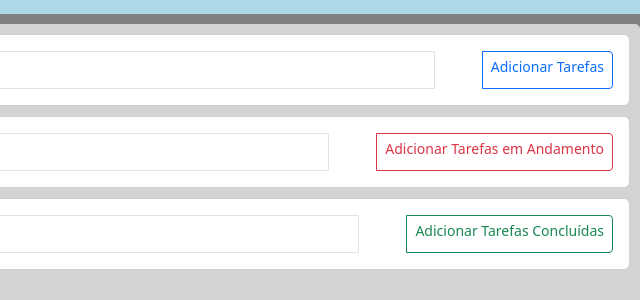
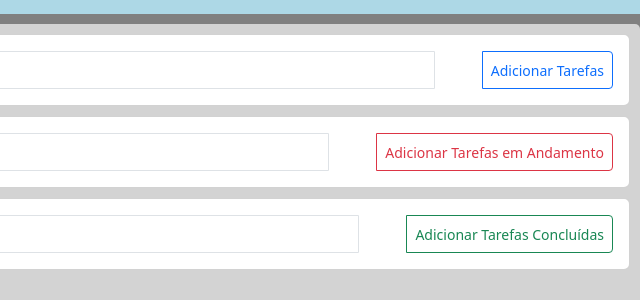
Before and after one commit to jorgebytecraft/GerenciadorTarefa, a website built with Vite: page index.html in a window 1280 px wide. Shown: the part 156-456 px from the top of the page, 640-1280 px from the left. Built offline with nearby package versions, Linux system fonts and the light colour scheme.

Commit message:
Finalizando o Typescript

```diff
--- a/index.html
+++ b/index.html
@@ -6,11 +6,9 @@
     <title>Gerenciador de Tarefas</title>
     <link rel="stylesheet" href="style.css">
 </head>
+
+<body class="area-page">
 <div id="app"></div>
-<script type="module" src="./src/main.ts"></script>
-<script src="https://cdn.jsdelivr.net/npm/bootstrap@5.3.8/dist/js/bootstrap.bundle.min.js"></script>
-<body class="area-page">
-
     <header class="header">
         <div class="header-container">
             <div class="card card-body m-3">
@@ -54,7 +52,7 @@
             <div class="card card-body">
                 <div class="input-group gap-5">
                     <input data-js="adicionar-tarefa" type="text" placeholder="Nova Tarefa" class="form-control">
-                    <botton data-js="botao-tarefa-iniciada"  class="btn btn-outline-primary btn-sm">Adicionar Tarefas</botton>
+                    <button data-js="botao-tarefa-iniciada"  class="btn btn-outline-primary btn-sm">Adicionar Tarefas</botton>
                 </div>
             </div>
         </div>
@@ -63,7 +61,7 @@
             <div class="card card-body">
                 <div class="input-group gap-5">
                     <input data-js="andamento-tarefa" type="text" placeholder="Tarefa" class="form-control">
-                    <botton data-js="botao-tarefa-andamento" class="btn btn-outline-danger btn-sm">Adicionar Tarefas em Andamento</botton>
+                    <button data-js="botao-tarefa-andamento" class="btn btn-outline-danger btn-sm">Adicionar Tarefas em Andamento</botton>
                 </div>
             </div>
         </div>
@@ -72,7 +70,7 @@
             <div class="card card-body">
                 <div class="input-group gap-5">
                     <input data-js="finalizar-tarefa" type="text" placeholder="Tarefa Concluída" class="form-control" >
-                    <botton data-js="botao-tarefa-finaliza" class="btn btn-outline-success btn-sm">Adicionar Tarefas Concluídas</botton>
+                    <button data-js="botao-tarefa-finaliza" class="btn btn-outline-success btn-sm">Adicionar Tarefas Concluídas</botton>
                 </div>
             </div>
         </div>
@@ -89,4 +87,6 @@
     </footer>
 
 </body>
+<script type="module" src="./src/main.ts"></script>
+<script src="https://cdn.jsdelivr.net/npm/bootstrap@5.3.8/dist/js/bootstrap.bundle.min.js"></script>
 </html>
--- a/src/controller/TaskController.ts
+++ b/src/controller/TaskController.ts
@@ -38,7 +38,7 @@ export class TaskController {
         this.view.finalizarTarefa(() => {
             const valor = this.view.getValorFinalizarTarefa();
             if(!valor)return;
-            this.model.mudarStatus(valor, "Finalizado" as StatusTarefa);
+            this.model.mudarStatus(valor, "Concluida" as StatusTarefa);
             this.view.renderizar(this.model.getTarefa());
             this.view.limparInputs();
         });
```
